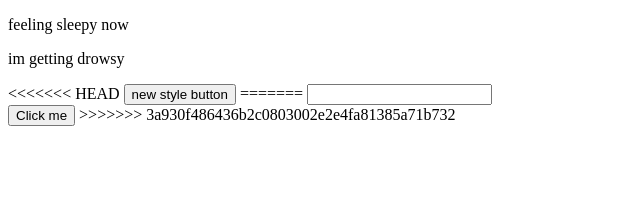
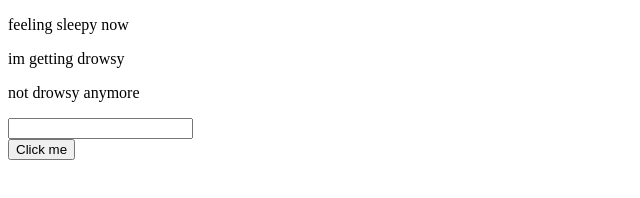
Before and after one commit to JunayedHassan/codes, a plain HTML site: page index.html in a window 1280 px wide. Shown: the whole page, without its empty margins (0-640 px from the left). Drawn offline with Linux system fonts and the light colour scheme.

Commit message:
testing update

```diff
--- a/index.html
+++ b/index.html
@@ -8,15 +8,9 @@
 <body>
 <p>feeling sleepy now</p>
 <p>im getting drowsy</p>
-<<<<<<< HEAD
-<button>new style button</button>
-
-
-
-=======
+<p>not drowsy anymore</p>
 <input type="text">
 <br>
 <button>Click me</button>
->>>>>>> 3a930f486436b2c0803002e2e4fa81385a71b732
 </body>
 </html>
```
